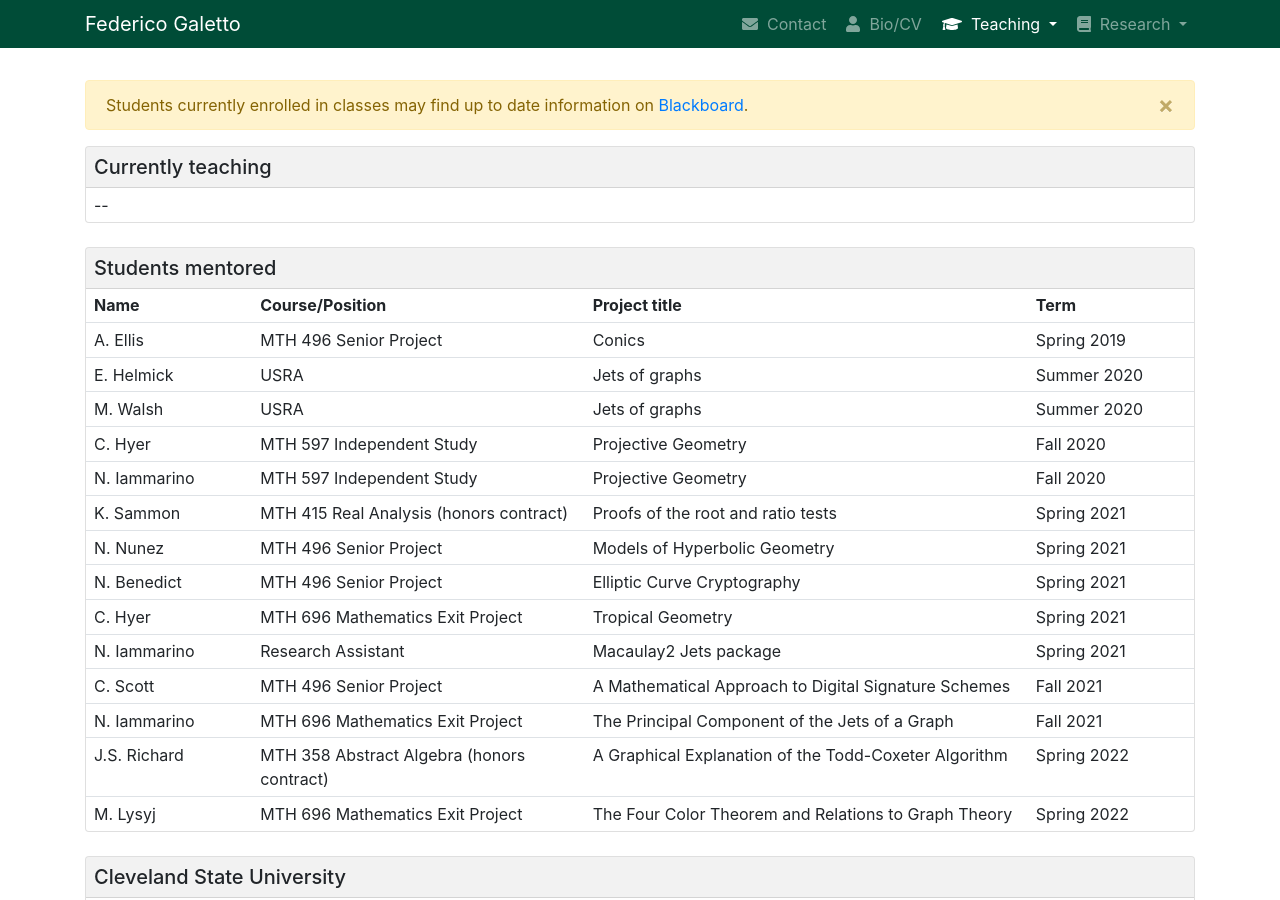
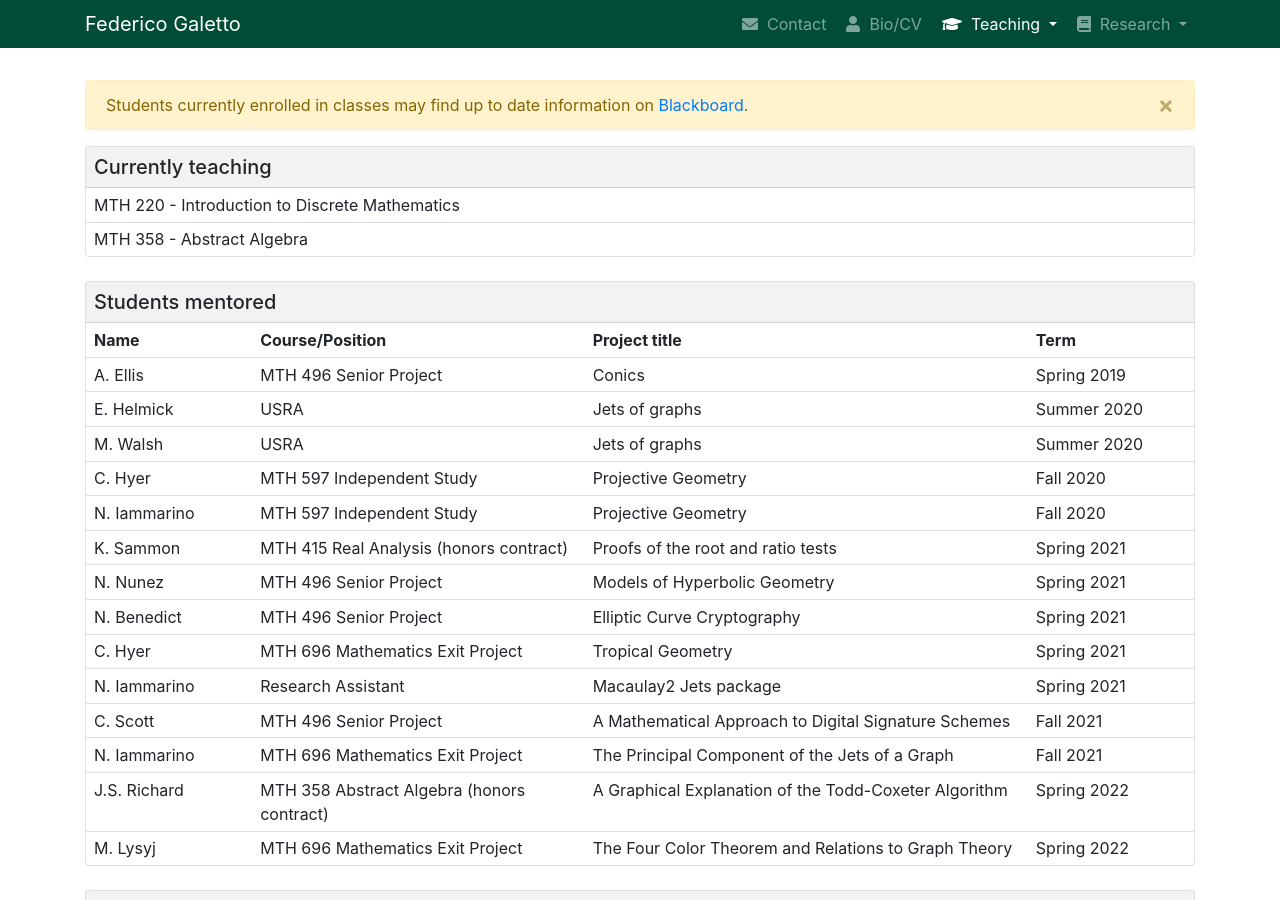
Before and after one commit to galettof/galettof.github.io, a Jekyll site: the page built from teaching.html, in a window 1280 px wide and 900 px high. Built offline with Jekyll 4.4.1, drawn with Linux system fonts in a browser that asks for light colours; nearby versions of some CDN libraries.

Commit message:
teaching fall 2022

```diff
--- a/teaching.html
+++ b/teaching.html
@@ -21,7 +21,8 @@ active: teaching
 	</div>
 	<table class="table notop table-sm mb-0">
 	  <tbody>
-	    <tr><td>--</td></tr>
+	    <tr><td>MTH 220 - Introduction to Discrete Mathematics</td></tr>
+	    <tr><td>MTH 358 - Abstract Algebra</td></tr>
 	  </tbody>
 	</table>
       </div>
```
